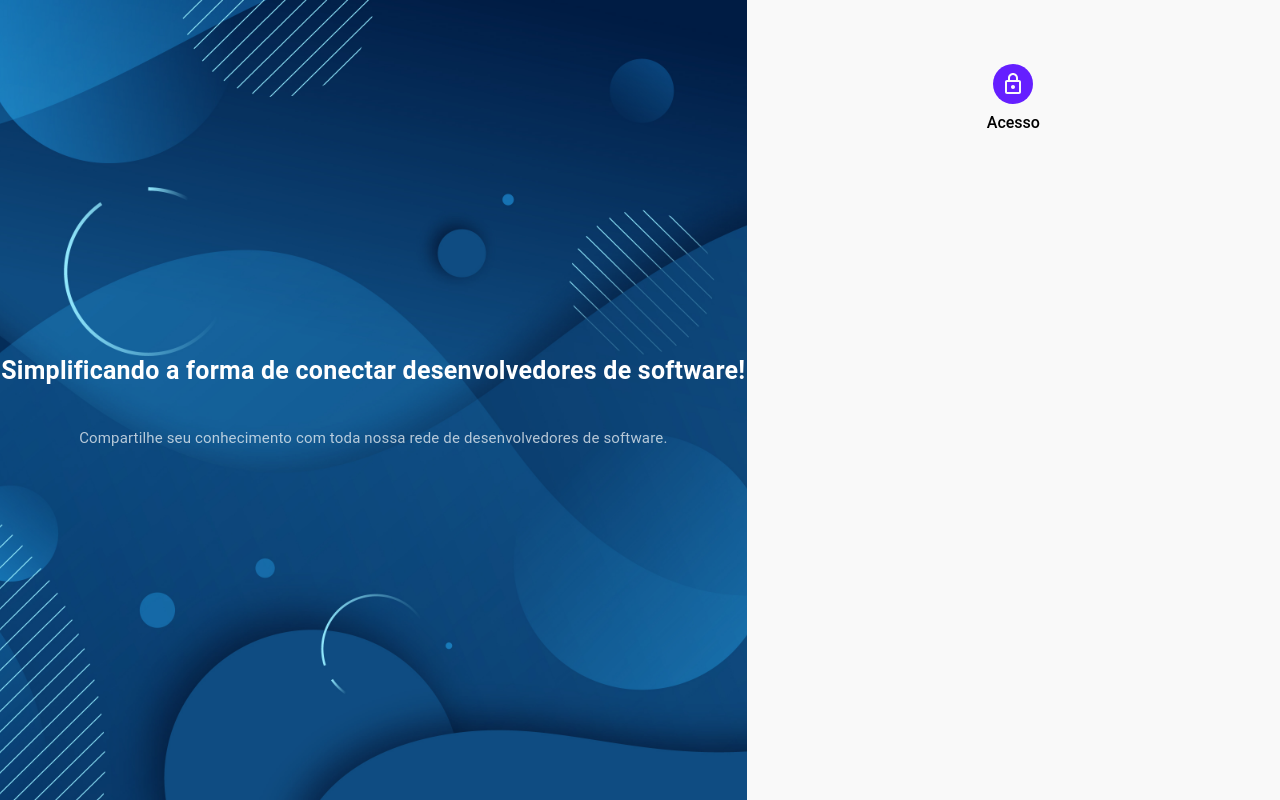
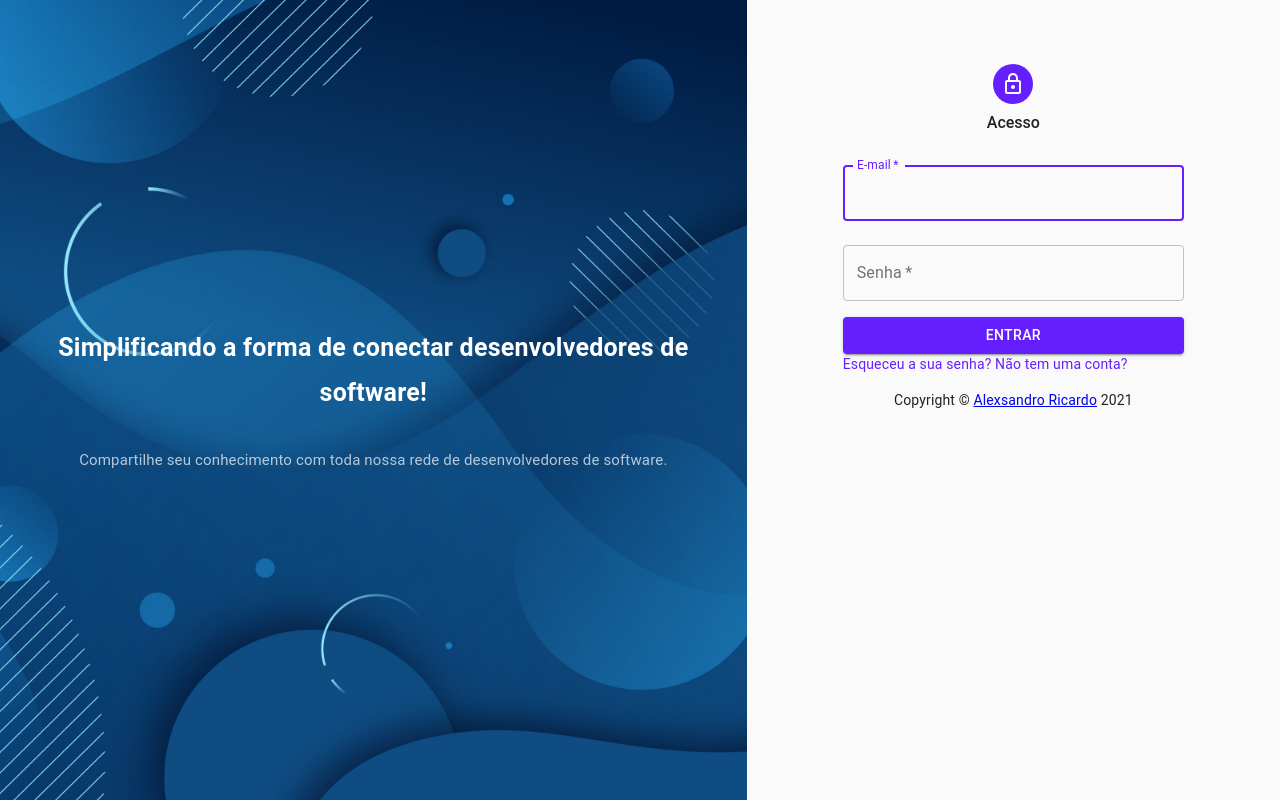
Before and after one commit to 4leeX/react-teste, a React (Create React App) app: page /sign-in in a window 1280 px wide. Built offline with nearby package versions, Linux system fonts and the light colour scheme.

Commit message:
novo css

```diff
--- a/src/index.css
+++ /dev/null
@@ -1,14 +0,0 @@
-body {
-  margin: 0;
-  font-family: -apple-system, BlinkMacSystemFont, "Segoe UI", "Roboto", "Oxygen",
-    "Ubuntu", "Cantarell", "Fira Sans", "Droid Sans", "Helvetica Neue",
-    sans-serif;
-  -webkit-font-smoothing: antialiased;
-  -moz-osx-font-smoothing: grayscale;
-  background-color: #f9f9f9;
-}
-
-code {
-  font-family: source-code-pro, Menlo, Monaco, Consolas, "Courier New",
-    monospace;
-}
--- a/src/index.js
+++ b/src/index.js
@@ -1,10 +1,11 @@
 import React from "react";
 import ReactDOM from "react-dom";
-import "./index.css";
 import App from "./App";
+import CssBaseline from "@material-ui/core/CssBaseline";
 
 ReactDOM.render(
   <React.StrictMode>
+    <CssBaseline />
     <App />
   </React.StrictMode>,
   document.getElementById("root")
--- a/src/pages/SignIn/index.js
+++ b/src/pages/SignIn/index.js
@@ -6,11 +6,11 @@ import Box from "@material-ui/core/Box";
 import Avatar from "@material-ui/core/Avatar";
 import LockOutlined from "@material-ui/icons/LockOutlined";
 import TextField from "@material-ui/core/TextField";
+import Button from "@material-ui/core/Button";
+import Link from "@material-ui/core/Link";
 
 const useStyles = makeStyles((theme) => ({
   root: {
-    // display: "flex",
-    // flexDirection: "row",
     height: "100vh",
   },
 
@@ -19,31 +19,32 @@ const useStyles = makeStyles((theme) => ({
     backgroundPosition: "center",
     backgroundSize: "cover",
     backgroundRepeat: "none",
+    padding: theme.spacing(2),
+    textAlign: "center",
   },
   avatar: {
     background: theme.palette.primary.main,
     marginBottom: theme.spacing(1),
   },
-  // left: {
-  //   background: "blue",
-  //   flexBasis: "58%",
+  button: {
+    marginTop: theme.spacing(1),
+  },
+  form: {
+    margin: theme.spacing(2, 4),
+  },
+}));
 
-  //   display: "flex",
-  //   flexDirection: "column",
-  //   justifyContent: "center",
-  //   alignItems: "center",
-  // },
-  // right: {
-  //   background: "purple",
-  //   flexBasis: "42%",
-  // },
-  // form: {
-  //   display: "flex",
-  //   flexDirection: "column",
-  //   margin: "65px 32px",
-  //   alignItems: "center",
-  // },
-}));
+function Copyright() {
+  return (
+    <Typography variant="body2" align="center">
+      {"Copyright © "}
+      <a color="inherif" href="#">
+        Alexsandro Ricardo
+      </a>{" "}
+      {new Date().getFullYear()}
+    </Typography>
+  );
+}
 
 function SignIn() {
   const classes = useStyles();
@@ -83,42 +84,45 @@ function SignIn() {
             <LockOutlined />
           </Avatar>
           <Typography variant="h5">Acesso</Typography>
+          <form className={classes.form}>
+            <TextField
+              variant="outlined"
+              margin="normal"
+              required
+              fullWidth
+              id="email"
+              label="E-mail"
+              name="email"
+              autoComplete="email"
+              autoFocus
+            />
+            <TextField
+              variant="outlined"
+              margin="normal"
+              required
+              fullWidth
+              name="password"
+              label="Senha"
+              type="password"
+              id="password"
+              autoComplete="current-password"
+            />
+            <Button
+              fullWidth
+              variant="contained"
+              color="primary"
+              className={classes.button}
+            >
+              Entrar
+            </Button>
+            <Grid item>
+              <Link>Esqueceu a sua senha?</Link> <Link>Não tem uma conta?</Link>
+            </Grid>
+          </form>
+          <Copyright />
         </Box>
       </Grid>
     </Grid>
-
-    //   // Flex Container
-    //   <div className={classes.root}>
-    //     {/* Flex item container */}
-    //     <div className={classes.left}>
-    //       <Typography style={{ color: "#fff", fontSize: 25, lineHeight: "45px" }}>
-    //         <strong>
-    //           Simplificando a forma de conectar desenvolvedores de software!
-    //         </strong>
-    //       </Typography>
-    //       <Typography
-    //         variant="body2"
-    //         style={{
-    //           color: "rgb(255,255,255, 0.7)",
-    //           marginTop: 30,
-    //           fontSize: 15,
-    //           lineHeight: "30px",
-    //         }}
-    //       >
-    //         Compartilhe seu conhecimento com toda nossa rede de desenvolvedores de
-    //         software.
-    //       </Typography>
-    //     </div>
-
-    //     {/* Flex item */}
-    //     <div className={classes.right}>
-    //       <form className={classes.form}>
-    //         <h4>Acesso</h4>
-    //         <input type="text" />
-    //         <input type="text" />
-    //       </form>
-    //     </div>
-    //   </div>
   );
 }
 
```
